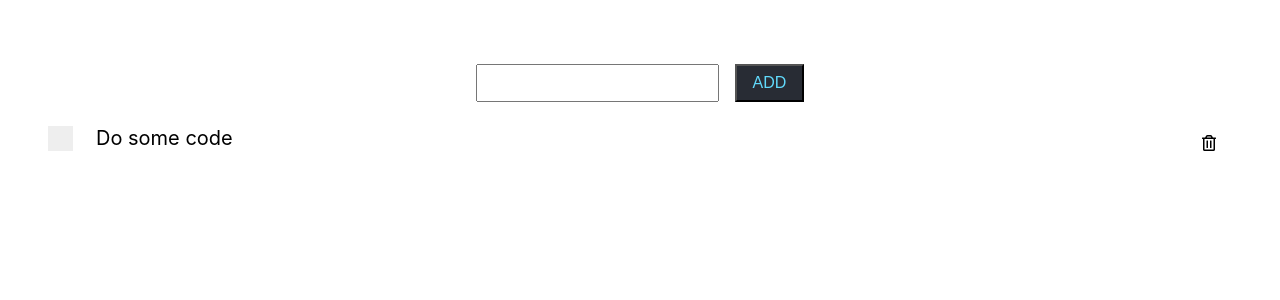
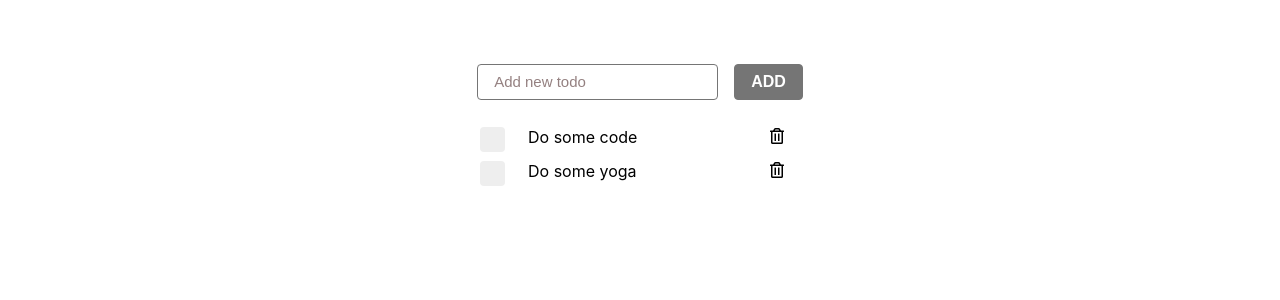
Before and after one commit to lucynaaleksandra/todo-react-ts-freestyle, a React (Create React App) app: page / in a window 1280 px wide. Shown: the top 300 px of the page. Built offline with nearby package versions, Linux system fonts and the light colour scheme.

Commit message:
added disabled option

```diff
--- a/src/App.css
+++ b/src/App.css
@@ -4,7 +4,7 @@
 }
 
 .App-header {
-  background-color: #282c34;
+  background-color: #757575;
   min-height: 100vh;
   display: flex;
   flex-direction: column;
@@ -13,4 +13,3 @@
   font-size: calc(10px + 2vmin);
   color: white;
 }
-  /* color: #61dafb; */
--- a/src/App.tsx
+++ b/src/App.tsx
@@ -14,6 +14,11 @@ const App: React.FC = () => {
   const [todos, setTodos] = useState<ToDo[]>([{
     id: 123,
     text: "Do some code",
+    isComplete: false,
+  },
+  {
+    id: 124,
+    text: "Do some yoga",
     isComplete: false,
   }])
   // console.log("App:", todos)
--- a/src/components/AddTodo.tsx
+++ b/src/components/AddTodo.tsx
@@ -25,8 +25,9 @@ const AddTodo: FC<Props> = ({
       <input
         type="text"
         value={userInput}
-        onChange={handleChange} />
-      <button type="submit">ADD</button>
+        onChange={handleChange}
+        placeholder="Add new todo" />
+      <button type="submit" disabled={!userInput}>ADD</button>
     </form>
   )
 }
--- a/src/components/Todo.tsx
+++ b/src/components/Todo.tsx
@@ -31,7 +31,7 @@ const Todo: React.FC<Props> = ({
     <div className="new-todo-container">
       <label className="container" >
         <input type='checkbox'
-          checked={isComplete}
+          checked={isComplete ? isComplete : false}
           onChange={handleCompleteTodo} />
         <span className="checkmark" ></span>
         <span className={isComplete ? "strike" : ""}>{text}</span>
--- a/src/components/TodoList.tsx
+++ b/src/components/TodoList.tsx
@@ -31,5 +31,3 @@ const TodoList = ({
 }
 
 export default TodoList
-
-// style={{ textDecoration: todo.isComplete ? 'line-through' : undefined }}
--- a/src/components/addTodo.scss
+++ b/src/components/addTodo.scss
@@ -5,10 +5,27 @@ form {
     font-size: 1rem;
   }
 
+  input[type="text"] {
+    border: 1px solid #757575;
+    border-radius: 4px;
+
+    &::placeholder {
+      color: #948080;
+      font-size: 15px;
+    }
+  }
+
   button {
     margin-left: 1rem;
-    background: #282c34;
-    color: #61dafb;
+    background: #757575;
+    color: white;
+    font-weight: bold;
+    border: 1px solid #757575;
+    border-radius: 4px;
     cursor: pointer;
+
+    &:hover {
+      background: #7e7d7d;
+    }
   }
 }
--- a/src/components/todoList.scss
+++ b/src/components/todoList.scss
@@ -1,21 +1,28 @@
 ul {
   list-style-type: none;
   padding: 0;
-  margin: 1rem 3rem;
   text-align: left;
+  margin-left: auto;
+  margin-right: auto;
+  width: 20rem;
 
   li {
     padding-top: .5rem;
     font-size: 1rem;
 
-    .container {
+    .new-todo-container {
+      display: flex;
+      align-items: center;
+    }
+
+    label {
       display: inline;
       margin-right: 1rem;
-      margin-bottom: .75rem;
+      // margin-bottom: .75rem;
       padding-left: 2rem;
       cursor: pointer;
       position: relative;
-      font-size: 1.25rem;
+      font-size: 1rem;
       -webkit-user-select: none;
       -moz-user-select: none;
       -ms-user-select: none;
@@ -38,6 +45,7 @@ ul {
         height: 25px;
         width: 25px;
         background-color: #eee;
+        border-radius: 4px;
         // cursor: pointer;
       }
 
@@ -48,7 +56,7 @@ ul {
 
       // When the checkbox is checked, add a blue background
       & input:checked ~ .checkmark {
-        background-color:#282c34;
+        background-color:#757575;
       }
 
       // Create the checkmark/indicator (hidden when not checked)
@@ -84,7 +92,7 @@ ul {
 
     .delete-btn {
       margin-left: 1rem;
-      padding: .5rem 1rem;
+      padding: .25rem 1rem;
       border: none;
       border-radius: 10px;
       background: transparent;
```
